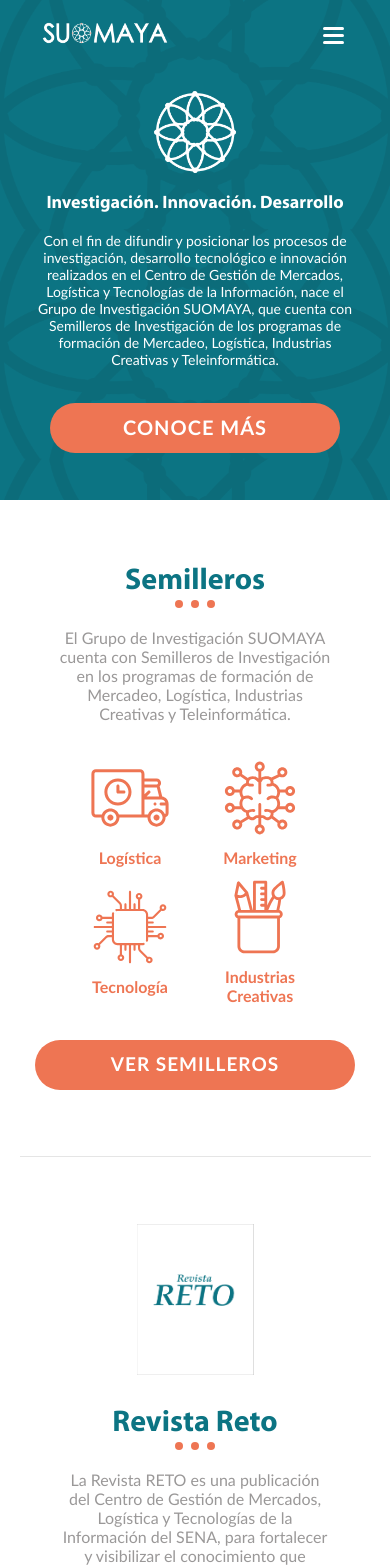
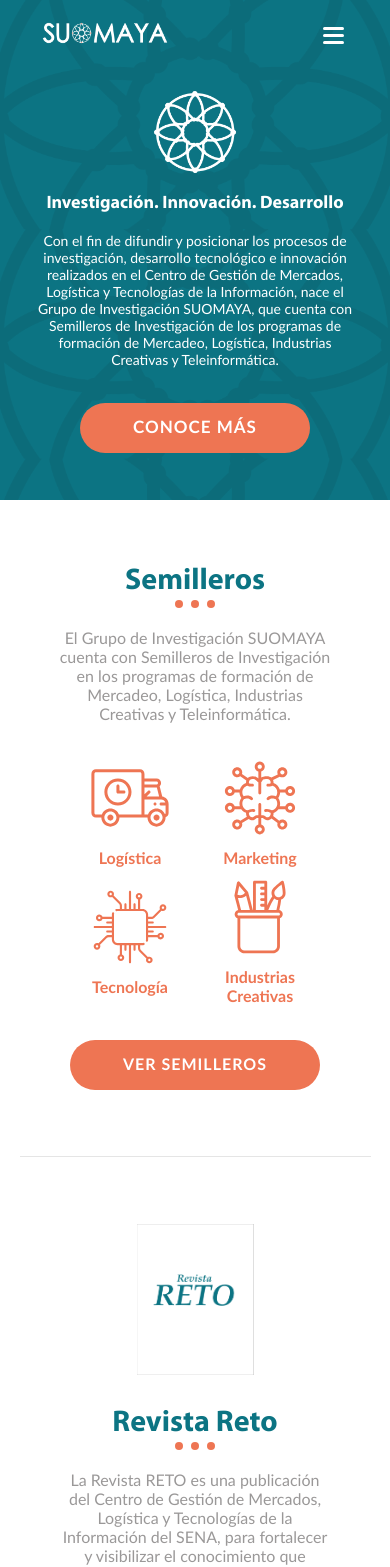
Before and after one commit to fcor/suomaya, a React (Create React App) app: page / in a window 390 px wide. Shown: the top 1567 px of the page. Built offline with nearby package versions, Linux system fonts and the light colour scheme.

Commit message:
Button responsive ok

```diff
--- a/src/components/Button/styles.css
+++ b/src/components/Button/styles.css
@@ -53,3 +53,20 @@
   height: 30px;
   font-weight: bold;
 }
+
+@media screen and (max-width: 400px){
+  a.button{
+    width: 270px;
+    font-size: 16px;
+  }
+
+  .button.classic{
+    font-size: 16px;
+    width: 250px;
+  }
+
+  .button.big{
+    font-size: 17px;
+    width: 230px;
+  }
+}
```
